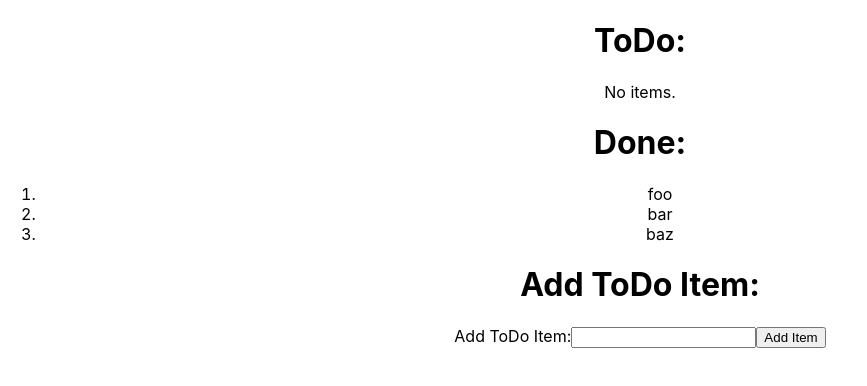
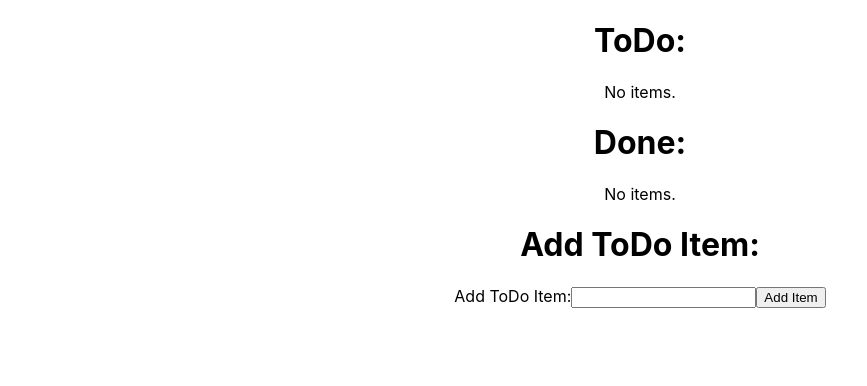
Before and after one commit to xbgbtx/-frontend-framework-todo-test-react, a React (Create React App) app: page / in a window 1280 px wide. Shown: the top 386 px of the page, without its empty margins (0-867 px from the left). Built offline with nearby package versions, Linux system fonts and the light colour scheme.

Commit message:
useState for list items

```diff
--- a/src/App.js
+++ b/src/App.js
@@ -4,8 +4,8 @@ import {useState} from "react";
 
 function App() {
 
-    let todo_items = [];
-    let done_items = [ "foo", "bar", "baz" ];
+    const [ todo_items, set_todo_items ] = useState([]);
+    const [ done_items, set_done_items ] = useState([]);
 
     const [ todo_input_text, set_todo_input_text ] = useState("");
 
```
